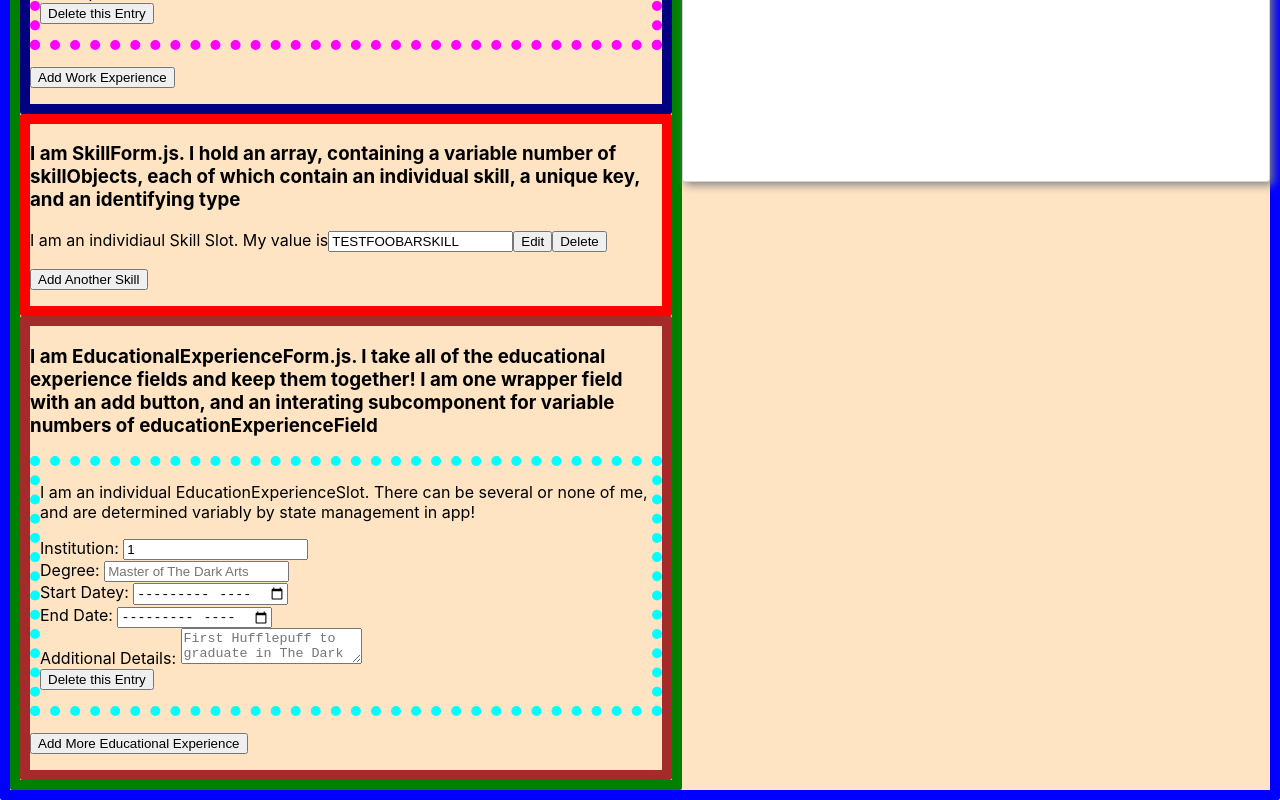
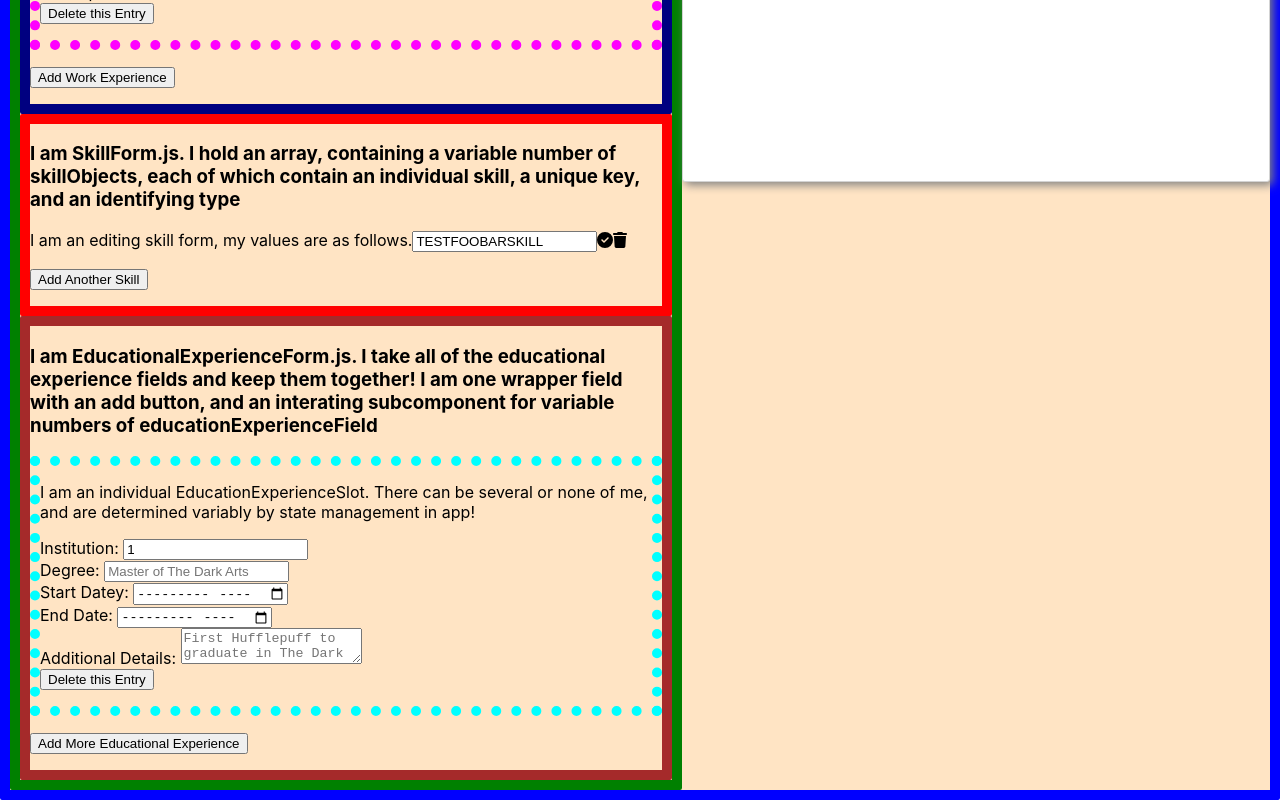
Before and after one commit to dianaroemer/cv-application-project, a React (Create React App) app: page / in a window 1280 px wide. Shown: the part 875-1675 px from the top of the page. Built offline with nearby package versions, Linux system fonts and the light colour scheme.

Commit message:
Install and implement FontAwesome icons for skills

```diff
--- a/package.json
+++ b/package.json
@@ -4,6 +4,9 @@
   "private": true,
   "homepage": "https://dominicroemer.github.io/cv-application-project/",
   "dependencies": {
+    "@fortawesome/fontawesome-svg-core": "^6.1.1",
+    "@fortawesome/free-solid-svg-icons": "^6.1.1",
+    "@fortawesome/react-fontawesome": "^0.2.0",
     "@testing-library/jest-dom": "^5.16.4",
     "@testing-library/react": "^13.3.0",
     "@testing-library/user-event": "^13.5.0",
--- a/src/App.js
+++ b/src/App.js
@@ -45,7 +45,7 @@ class App extends Component {
 
       },
       skillArr: [
-        {skill: 'TESTFOOBARSKILL', key: uniqid(), type: 'skill', edit: false},
+        {skill: 'TESTFOOBARSKILL', key: uniqid(), type: 'skill', edit: true},
       ],
       educationalExperience: {
         type: 'educationalExperience',
--- a/src/Components/Field Components/SkillForm.js
+++ b/src/Components/Field Components/SkillForm.js
@@ -1,4 +1,8 @@
 import React, { Component } from 'react'
+import { FontAwesomeIcon } from '@fortawesome/react-fontawesome'
+import { faTrash, faPenToSquare, faCircleCheck } from '@fortawesome/free-solid-svg-icons'
+
+
 
 class SkillForm extends Component {
     constructor(props) {
@@ -43,12 +47,26 @@ class SkillSlot extends Component {
 
         const { skill, deleteExperience } = this.props;
 
+        if(skill.edit) {
+            return (
+                <form className='skillEditForm'>
+                    I am an editing skill form, my values are as follows.
+                    <input className="inputField" placeholder='A New Skill'  onChange={e => e.preventDefault()} value={skill.skill}></input>
+
+                    <FontAwesomeIcon icon={faCircleCheck} onClick={(e) => e.preventDefault()}/>
+                    <FontAwesomeIcon icon={faTrash} onClick={e=> deleteExperience(e, skill)} />
+
+                </form>
+            );
+        }
+
         return (
             <form className='skillForm'>
-                I am an individiaul Skill Slot. My value is
-                <input className="inputField" placeholder='A New Skill'  onChange={e => e.preventDefault()} value={skill.skill}></input>
-                <button type='submit' onClick={e=> e.preventDefault()}>Edit</button>
-                <button type='submit' onClick={e=> deleteExperience(e, skill)}>Delete</button>
+                I am an individiaul Skill Slot. My value is <div></div>
+                {skill.skill} and my type is {skill.type} and my edit is {skill.edit}
+                <FontAwesomeIcon icon={faPenToSquare} onClick={(e) => e.preventDefault()}/>
+                <FontAwesomeIcon icon={faTrash} onClick={e=> deleteExperience(e, skill)} />
+
             </form>
         )
     }
```
Also changed, not shown: 1 other file (tests, documents, lock files or other folders).
